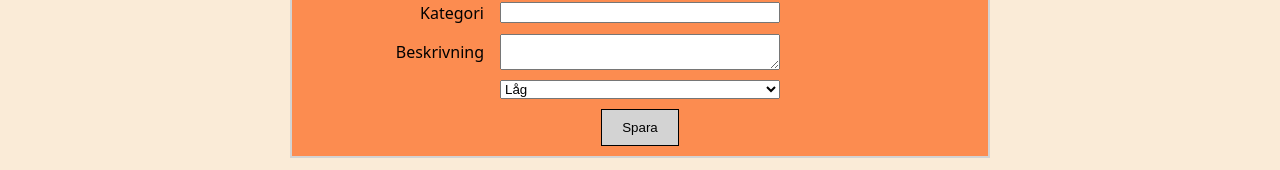
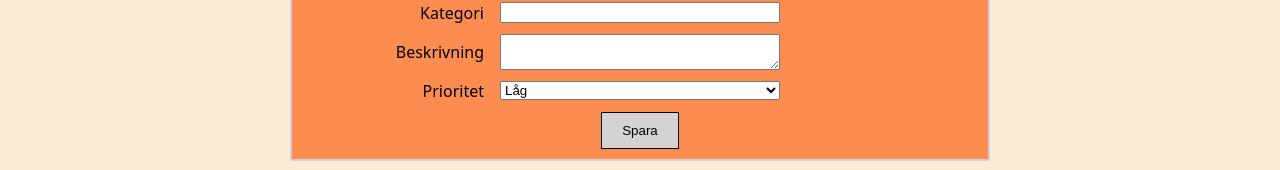
Before and after one commit to armin-akhtarzand/task-board-lab2, a React (Vite) app: page / in a window 1280 px wide. Shown: the part 1282-1452 px from the top of the page. Built offline with nearby package versions, Linux system fonts and the light colour scheme.

Commit message:
add priority label

```diff
--- a/src/components/TaskForm.tsx
+++ b/src/components/TaskForm.tsx
@@ -59,7 +59,7 @@ const TaskForm = () => {
           />
         </div>
         <div>
-            <label htmlFor="priority" className="form-label"></label>
+            <label htmlFor="priority" className="form-label">Prioritet</label>
           <select
             name="priority"
             id="priority"
```
